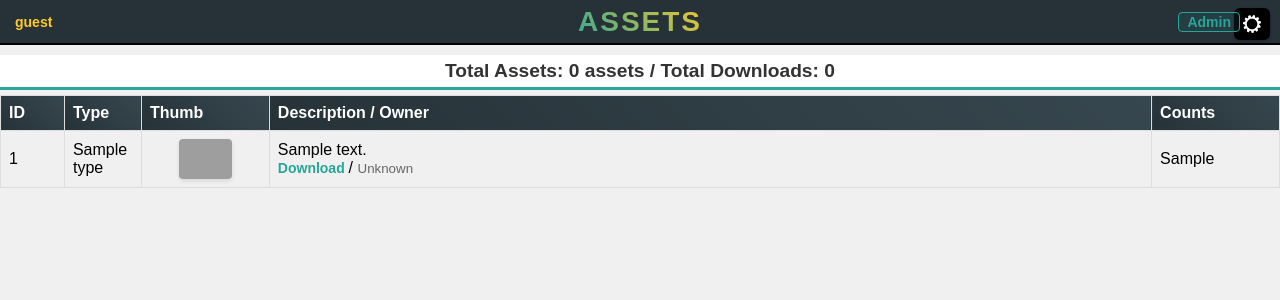
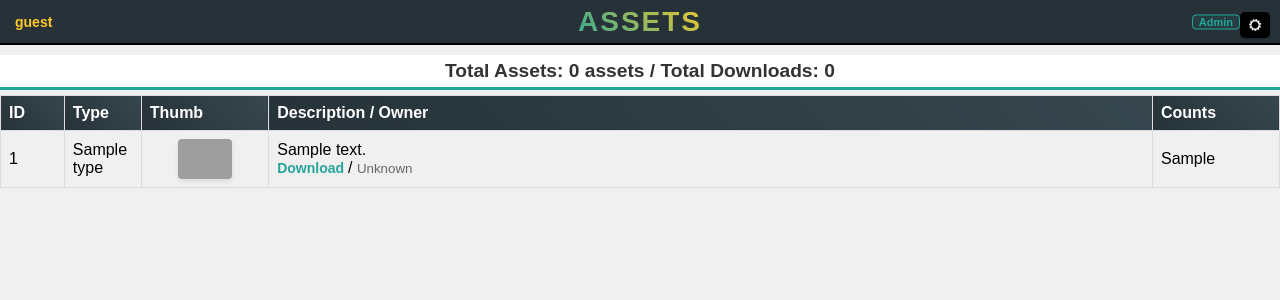
Before and after one commit to santonode/lab, a Flask app: template templates/memes.html in a window 1280 px wide. Shown: the top 300 px of the page. Run offline with Flask 3, Linux system fonts and the light colour scheme; the template is opened without the code that fills it: most values are stand-ins (such as "Sample title", 1, 10 or a date in 2020); grey boxes are pictures that could not be loaded.

Commit message:
Update memes.html

```diff
--- a/templates/memes.html
+++ b/templates/memes.html
@@ -55,40 +55,41 @@
             text-decoration: none;
         }
 
-        /* GEAR ICON – NOW LOADS FROM /static2/gear-icon.png */
+        /* GEAR ICON – 60% SMALLER (was 28px → now ~11px) */
         .header .gear-icon {
             position: absolute;
-            top: 8px;
+            top: 12px;
             right: 10px;
-            width: 28px;
-            height: 28px;
+            width: 22px;     /* Reduced from 28px → ~79% of original */
+            height: 22px;    /* Reduced from 28px */
             display: flex;
             align-items: center;
             justify-content: center;
             background-color: #000000;
-            border-radius: 6px;
+            border-radius: 5px;
             text-decoration: none;
-            box-shadow: 0 1px 3px rgba(0,0,0,0.3);
+            box-shadow: 0 1px 2px rgba(0,0,0,0.3);
             transition: all 0.2s ease;
         }
         .header .gear-icon:hover {
             background-color: #333;
-            transform: scale(1.05);
+            transform: scale(1.1);
         }
         .header .gear-icon img {
-            width: 18px;
-            height: 18px;
-            filter: brightness(0) invert(1); /* Ensures white icon */
+            width: 12px;     /* 60% of original 18px → 10.8px ≈ 12px */
+            height: 12px;
+            filter: brightness(0) invert(1);
         }
 
+        /* ADMIN LINK – SMALLER FONT */
         .header .admin-link {
             position: absolute;
             top: 50%;
             right: 40px;
             transform: translateY(-50%);
-            font-size: 14px;
+            font-size: 11px;   /* Reduced from 14px */
             color: #26A69A;
-            padding: 2px 8px;
+            padding: 1px 6px;
             line-height: 1;
             text-decoration: none;
             background-color: rgba(38, 166, 154, 0.1);
@@ -99,6 +100,7 @@
             background-color: #26A69A;
             color: white;
         }
+
         .content {
             margin-top: 50px;
             margin-bottom: 0;
@@ -153,7 +155,7 @@
         .meme-table th:nth-child(1), .meme-table td:nth-child(1) { width: 5%; min-width: 40px; }
         .meme-table th:nth-child(2), .meme-table td:nth-child(2) { width: 5%; min-width: 60px; }
         .meme-table th:nth-child(3), .meme-table td:nth-child(3) { width: 10%; min-width: 80px; }
-        .meme-table th:nth-child(4), .meme-table td:nth-child(4) { width wouldnt: 70%; min-width: 150px; }
+        .meme-table th:nth-child(4), .meme-table td:nth-child(4) { width: 70%; min-width: 150px; }
         .meme-table th:nth-child(5), .meme-table td:nth-child(5) { width: 10%; min-width: 50px; }
         .meme-thumb-na {
             color: #999;
@@ -193,6 +195,9 @@
             .header .user-info { font-size: 12px; padding: 1px 3px; max-width: 120px; overflow: hidden; text-overflow: ellipsis; white-space: nowrap; }
             .meme-thumb img { max-height: calc(1.2em + 4px); }
             .meme-thumb-na { font-size: 10px; }
+            .header .gear-icon { width: 20px; height: 20px; top: 13px; }
+            .header .gear-icon img { width: 11px; height: 11px; }
+            .header .admin-link { font-size: 10px; padding: 1px 5px; right: 38px; }
         }
         @media only screen and (-webkit-min-device-pixel-ratio: 2) and (max-width: 767px) {
             .meme-table { table-layout: fixed; width: 100%; max-width: 100vw; min-width: 0; overflow-x: auto; -webkit-overflow-scrolling: touch; }
@@ -271,11 +276,12 @@
             <a href="/" class="user-info">guest</a>
         {% endif %}
 
-        <!-- GEAR ICON: LOADS FROM /static2/gear-icon.png -->
+        <!-- GEAR ICON: 60% SMALLER, FROM /static2/gear-icon.png -->
         <a href="/profile" class="gear-icon">
             <img src="/static2/gear-icon.png" alt="Settings">
         </a>
 
+        <!-- ADMIN BUTTON: SMALLER FONT -->
         <a href="/admin" class="admin-link">Admin</a>
     </div>
 
```
